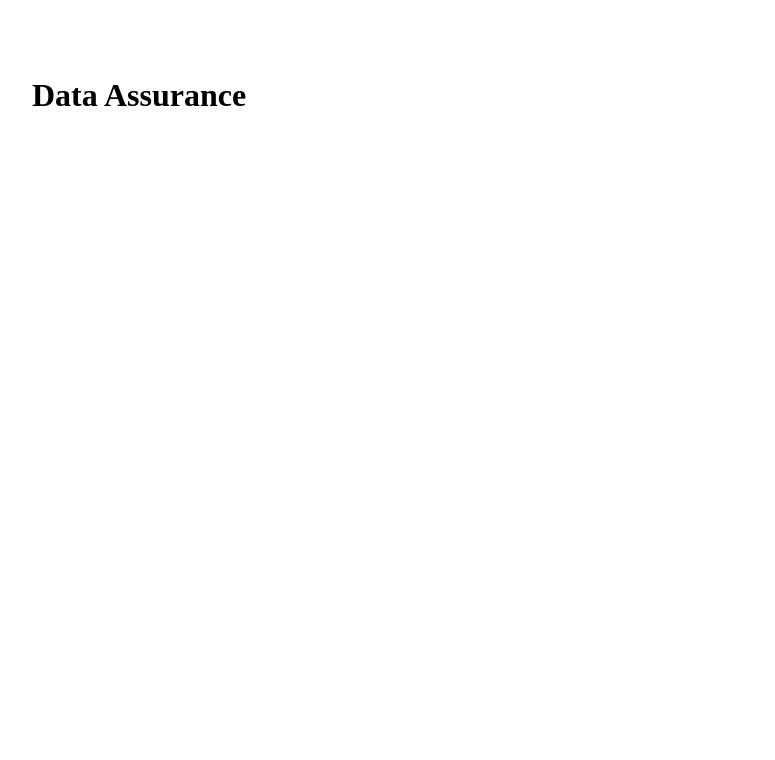
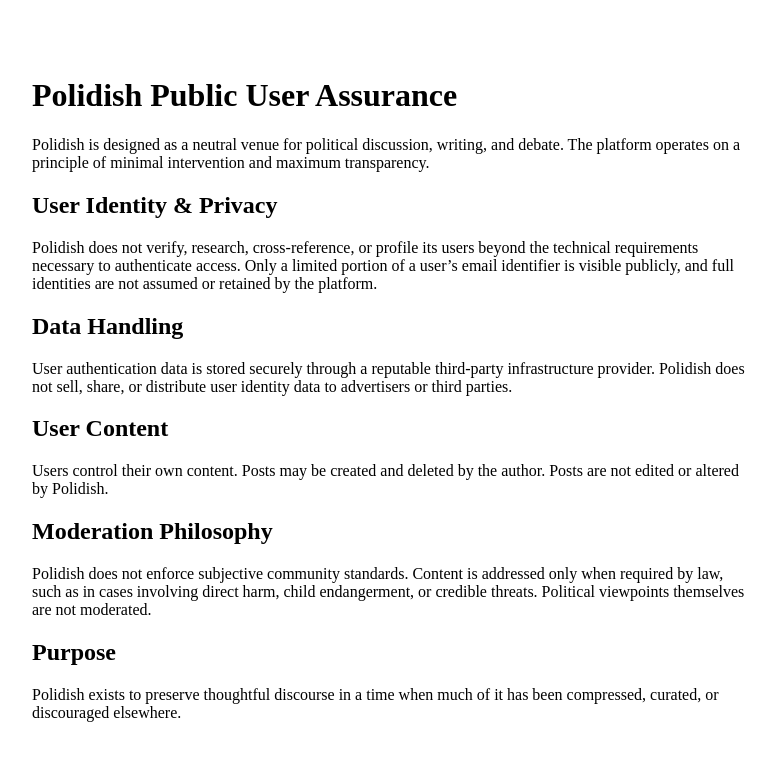
Before and after one commit to polidish/nextjs-boilerplate, a Next.js app: page /assurance in a window 1280 px wide. Shown: the top 760 px of the page, without its empty margins (248-1023 px from the left). Built offline with nearby package versions, Linux system fonts and the light colour scheme.

Commit message:
Update page.tsx

```diff
--- a/app/assurance/page.tsx
+++ b/app/assurance/page.tsx
@@ -8,7 +8,53 @@ padding: '48px 24px',
 fontFamily: 'serif',
 }}
 >
-<h1>Data Assurance</h1>
+<h1>Polidish Public User Assurance</h1>
+
+<p>
+Polidish is designed as a neutral venue for political discussion,
+writing, and debate. The platform operates on a principle of minimal
+intervention and maximum transparency.
+</p>
+
+<h2>User Identity & Privacy</h2>
+
+<p>
+Polidish does not verify, research, cross-reference, or profile its users
+beyond the technical requirements necessary to authenticate access.
+Only a limited portion of a user’s email identifier is visible publicly,
+and full identities are not assumed or retained by the platform.
+</p>
+
+<h2>Data Handling</h2>
+
+<p>
+User authentication data is stored securely through a reputable
+third-party infrastructure provider. Polidish does not sell, share, or
+distribute user identity data to advertisers or third parties.
+</p>
+
+<h2>User Content</h2>
+
+<p>
+Users control their own content. Posts may be created and deleted by the
+author. Posts are not edited or altered by Polidish.
+</p>
+
+<h2>Moderation Philosophy</h2>
+
+<p>
+Polidish does not enforce subjective community standards. Content is
+addressed only when required by law, such as in cases involving direct
+harm, child endangerment, or credible threats. Political viewpoints
+themselves are not moderated.
+</p>
+
+<h2>Purpose</h2>
+
+<p>
+Polidish exists to preserve thoughtful discourse in a time when much of
+it has been compressed, curated, or discouraged elsewhere.
+</p>
 </main>
 );
 }
```
